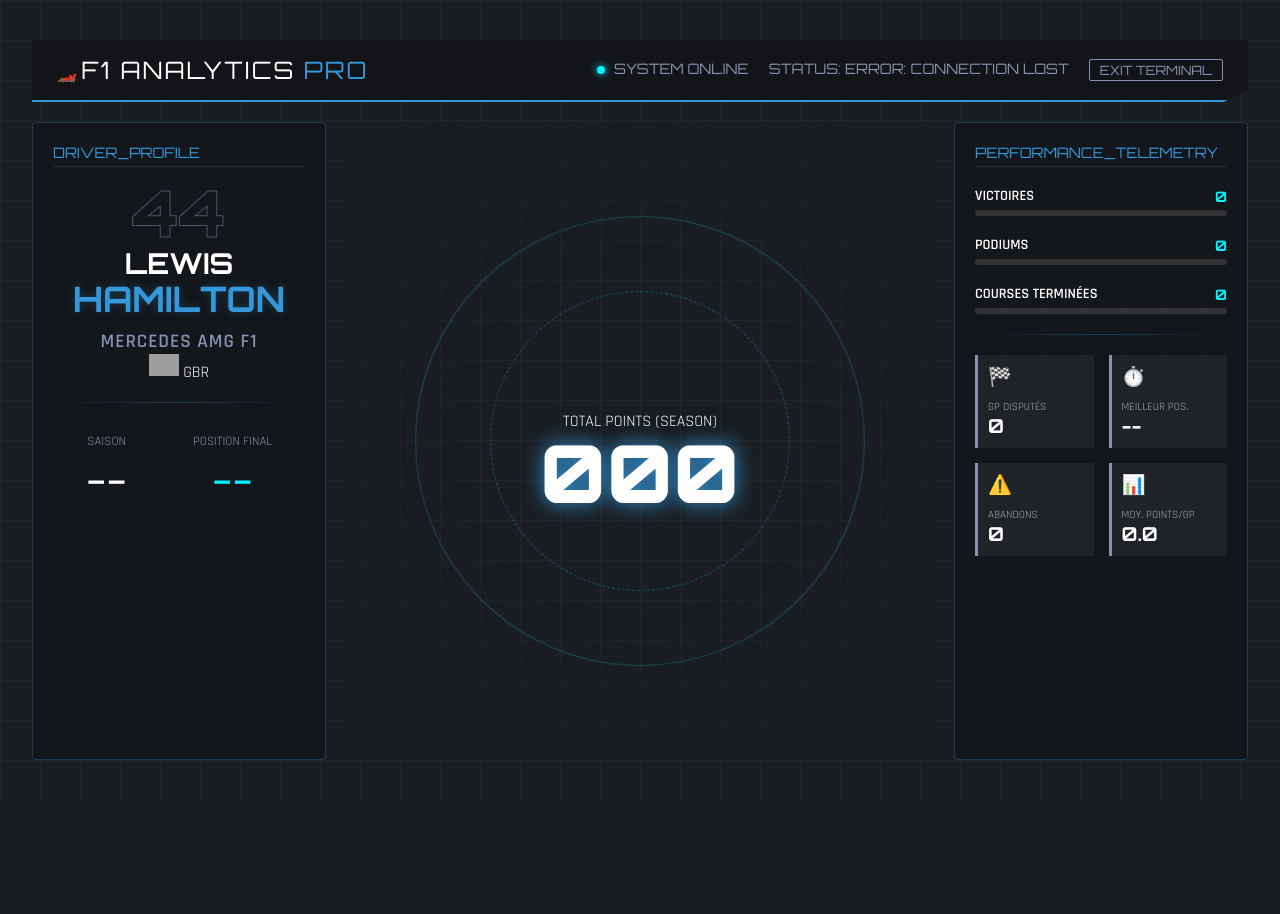
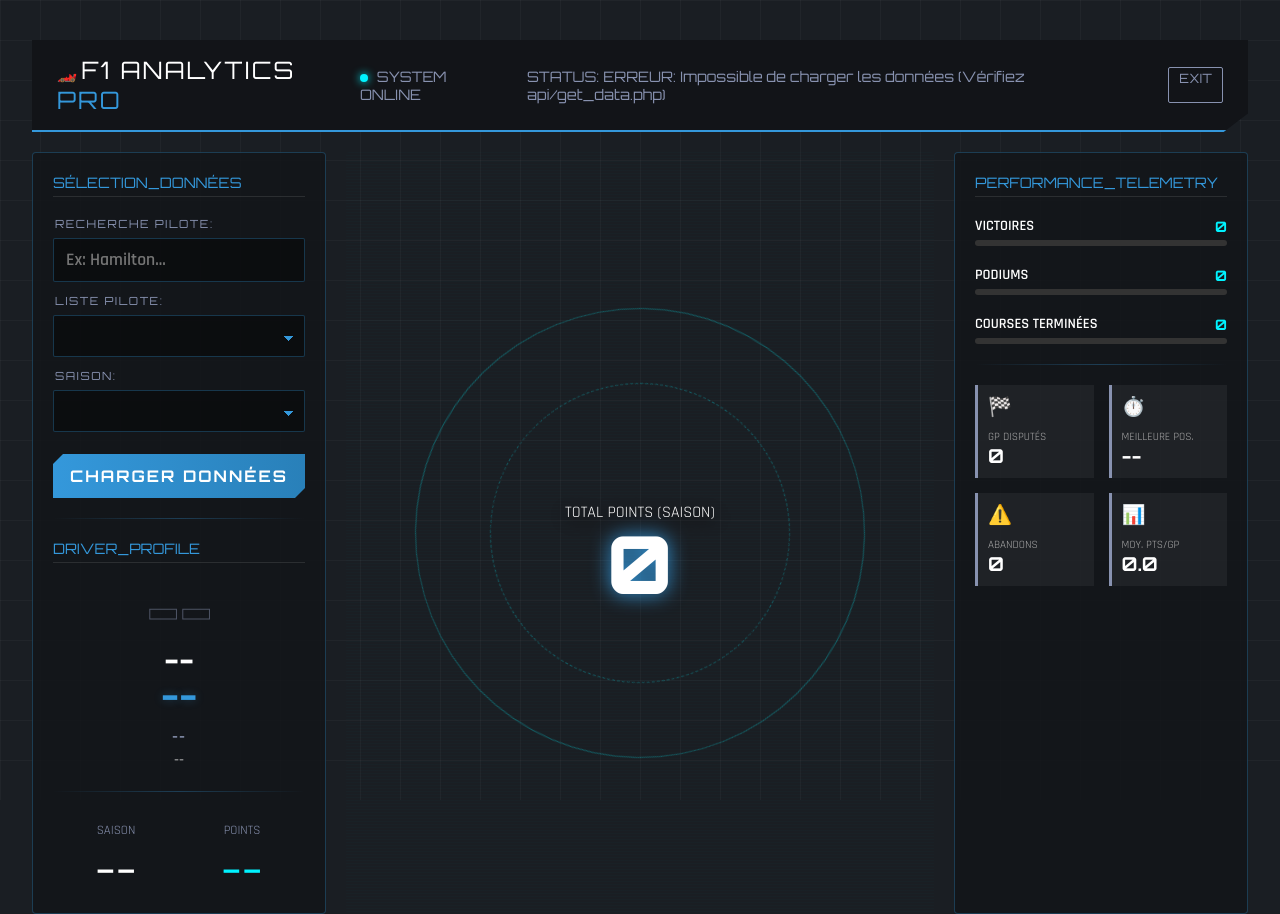
Before and after one commit to Blockburnb/F1ouz, a PHP site: page /dashboard_new.html in a window 1280 px wide. Before the commit the page ends 761 px from the top, so only its background shows below. Run offline with PHP 8.4, Linux system fonts and the light colour scheme; lists and menus that the app fills with data are empty; grey boxes are pictures that could not be loaded.

Commit message:
Pilote Dashboard lien etiquette + photo

```diff
--- a/dashboard_new.css
+++ b/dashboard_new.css
@@ -189,41 +189,55 @@ aside, section {
     background: transparent; /* On laisse voir le grid du body derrière si besoin */
 
     /* AJOUTEZ CETTE LIGNE : Définit une variable CSS par défaut */
-    --driver-bg-url: url('https://upload.wikimedia.org/wikipedia/commons/thumb/1/18/Lewis_Hamilton_2023_Austria.jpg/800px-Lewis_Hamilton_2023_Austria.jpg');
+    --driver-bg-url:none;
 }
 
 /* F1ouz/dashboard_new.css */
 
 /* F1ouz/dashboard_new.css - Modifs pour Option 2 */
 
+/* F1ouz/dashboard_new.css */
+
+/* F1ouz/dashboard_new.css */
+
 .center-panel::before {
-    /* ... garder content, position, etc ... */
+    /* ... propriétés de position identiques ... */
+    content: ""; position: absolute; top: 0; left: 0; width: 100%; height: 100%; z-index: 0;
     background-image: var(--driver-bg-url);
+    background-size: contain;
+    background-repeat: no-repeat;
+    background-position: bottom center;
 
-    /* CHANGEMENTS POUR PNG TRANSPARENT : */
-    background-size: contain; /* L'image entière doit être visible */
-    background-repeat: no-repeat;
-    background-position: bottom center; /* Le pilote est "posé" en bas */
+    /* --- TRAITEMENT VISUEL "ANALYTIQUE" --- */
+    filter:
+        grayscale(100%)       /* Noir et Blanc pur */
+        contrast(1.2)         /* Contraste renforcé pour la précision */
+        drop-shadow(0 5px 15px rgba(0,0,0,0.8)); /* Ombre portée forte pour détacher du fond */
 
-    /* On enlève le grayscale pour voir les couleurs de l'écurie */
-    filter: drop-shadow(0 0 15px rgba(0,0,0,0.8)); /* Ombre portée derrière le pilote */
-    opacity: 0.9; /* Presque opaque */
-    mix-blend-mode: normal; /* Pas de fusion, on veut voir le pilote */
+    opacity: 0.5; /* Très subtil, en arrière-plan */
+    mix-blend-mode: luminosity; /* Prend la luminosité du fond gris ardoise */
 
-    /* Masque léger juste en bas pour qu'il ne "flotte" pas */
-    -webkit-mask-image: linear-gradient(to bottom, black 80%, transparent 100%);
-    mask-image: linear-gradient(to bottom, black 80%, transparent 100%);
+    /* Masque radial (focus central) */
+    -webkit-mask-image: radial-gradient(circle at center bottom, black 40%, transparent 90%);
+    mask-image: radial-gradient(circle at center bottom, black 40%, transparent 90%);
 }
 
 /* Ajout d'une vignette pour assombrir les bords (optionnel) */
+/* Grille numérique par-dessus l'image */
 .center-panel::after {
-    content: '';
+    content: "";
     position: absolute;
-    top: 0; left: 0;
-    width: 100%; height: 100%;
-    background: radial-gradient(circle at center, transparent 40%, var(--bg-color) 100%);
-    z-index: 1;
+    top: 0; left: 0; width: 100%; height: 100%;
+    z-index: 1; /* Par dessus l'image (z-0) mais sous le texte (z-2) */
     pointer-events: none;
+
+    /* Lignes horizontales très fines (Scanlines) */
+    background: repeating-linear-gradient(
+        0deg,
+        transparent 0px,
+        transparent 2px,
+        rgba(0, 243, 255, 0.03) 3px /* Bleu cyan très très transparent */
+    );
 }
 
 /* Gestion des couches (Z-Index) pour que le texte soit au-dessus de l'image */
@@ -366,3 +380,93 @@ aside, section {
     .dashboard-wrapper { height: auto; }
     .car-visual-container { transform: scale(0.8); }
 }
+/* --- FORM CONTROLS (Input, Select, Button) --- */
+
+/* Conteneur principal */
+.selection-controls {
+    display: flex;
+    flex-direction: column;
+    gap: 12px; /* Espacement vertical régulier */
+    margin-bottom: 20px;
+}
+
+/* Style des étiquettes (Labels) */
+.selection-controls label {
+    font-family: var(--font-display); /* Police "Orbitron" */
+    font-size: 0.7rem;
+    text-transform: uppercase;
+    letter-spacing: 1.5px;
+    color: var(--text-secondary); /* Gris bleuté */
+    margin-bottom: -5px; /* Rapproche le label de son input */
+    margin-left: 2px;
+}
+
+/* Style commun Input Texte & Select */
+.form-control {
+    background-color: rgba(0, 0, 0, 0.4); /* Fond très sombre */
+    border: 1px solid rgba(52, 152, 219, 0.3); /* Bordure bleue subtile */
+    color: var(--text-primary);
+    font-family: var(--font-body); /* Police "Rajdhani" */
+    font-size: 1.1rem;
+    font-weight: 600;
+    padding: 10px 12px;
+    border-radius: 2px; /* Coins quasi carrés (style high-tech) */
+    outline: none;
+    transition: all 0.3s ease;
+
+    /* Pour les selects, on change la flèche par défaut si possible (optionnel) */
+    appearance: none;
+    background-image: linear-gradient(45deg, transparent 50%, var(--accent-blue) 50%),
+                      linear-gradient(135deg, var(--accent-blue) 50%, transparent 50%);
+    background-position: calc(100% - 15px) calc(1em + 2px),
+                         calc(100% - 10px) calc(1em + 2px);
+    background-size: 5px 5px, 5px 5px;
+    background-repeat: no-repeat;
+}
+/* Exception pour l'input texte (pas de flèche) */
+input.form-control {
+    background-image: none;
+}
+
+/* État Focus (quand on clique dedans) */
+.form-control:focus {
+    border-color: var(--accent-cyan); /* Bordure Cyan vibrant */
+    box-shadow: 0 0 10px rgba(0, 243, 255, 0.15); /* Légère lueur */
+    background-color: rgba(0, 243, 255, 0.05);
+}
+
+/* --- BOUTON D'ACTION --- */
+.btn-action {
+    margin-top: 10px;
+    background: linear-gradient(90deg, var(--accent-blue), #2980b9);
+    border: none;
+    padding: 12px;
+    color: white;
+    font-family: var(--font-display);
+    font-weight: 700;
+    font-size: 1rem;
+    letter-spacing: 2px;
+    text-transform: uppercase;
+    cursor: pointer;
+
+    /* Forme dynamique avec coin coupé (Style F1) */
+    clip-path: polygon(10px 0, 100% 0, 100% calc(100% - 10px), calc(100% - 10px) 100%, 0 100%, 0 10px);
+
+    transition: all 0.3s cubic-bezier(0.25, 1, 0.5, 1);
+    position: relative;
+    overflow: hidden;
+}
+
+/* Effet de survol sur le bouton */
+.btn-action:hover {
+    background: var(--accent-cyan);
+    color: var(--bg-dark); /* Texte devient sombre pour le contraste sur fond cyan */
+    box-shadow: 0 0 20px rgba(0, 243, 255, 0.4);
+    transform: translateY(-2px); /* Léger soulèvement */
+}
+
+/* Petit effet "clic" */
+.btn-action:active {
+    transform: translateY(1px);
+    box-shadow: 0 0 5px rgba(0, 243, 255, 0.4);
+}
--- a/dashboard_new.html
+++ b/dashboard_new.html
@@ -3,14 +3,13 @@
 <head>
     <meta charset="UTF-8">
     <meta name="viewport" content="width=device-width, initial-scale=1.0">
-    <title>F1 Telemetry // L.Hamilton</title>
+    <title>F1 Telemetry // Dashboard</title>
 
     <link rel="preconnect" href="https://fonts.googleapis.com">
     <link rel="preconnect" href="https://fonts.gstatic.com" crossorigin>
     <link href="https://fonts.googleapis.com/css2?family=Orbitron:wght@400;700;900&family=Rajdhani:wght@400;600;700&display=swap" rel="stylesheet">
 
     <link rel="stylesheet" href="dashboard_new.css">
-    <script src="https://d3js.org/d3.v7.min.js"></script>
 </head>
 <body>
 
@@ -25,21 +24,39 @@
             </div>
             <div class="status-bar">
                 <div class="status-item"><span class="dot active"></span> SYSTEM ONLINE</div>
-                <div class="status-item" id="last-update">DATA: LOADING...</div>
-                <a href="../index.html" class="btn-exit">EXIT TERMINAL</a>
+                <div class="status-item" id="last-update">WAITING FOR DATA...</div>
+                <a href="../index.html" class="btn-exit">EXIT</a>
             </div>
         </header>
 
         <main class="main-grid">
 
             <aside class="left-panel">
+
+                <div class="panel-header">SÉLECTION_DONNÉES</div>
+
+                <div class="selection-controls">
+                    <label for="driver-search">Recherche Pilote:</label>
+                    <input type="text" id="driver-search" class="form-control" placeholder="Ex: Hamilton..." autocomplete="off">
+
+                    <label for="driver-select">Liste Pilote:</label>
+                    <select id="driver-select" class="form-control"></select>
+
+                    <label for="season-select">Saison:</label>
+                    <select id="season-select" class="form-control"></select>
+
+                    <button id="load-stats-btn" class="btn-action">CHARGER DONNÉES</button>
+                </div>
+
+                <div class="panel-divider"></div>
+
                 <div class="panel-header">DRIVER_PROFILE</div>
 
                 <div class="driver-card">
-                    <div class="driver-number">44</div>
-                    <h1 class="driver-name">LEWIS<br><span class="surname">HAMILTON</span></h1>
-                    <div class="driver-team" id="driver-team">MERCEDES AMG F1</div>
-                    <div class="driver-nation"><img src="https://flagcdn.com/gb.svg" width="30" alt="UK"> GBR</div>
+                    <div class="driver-number" id="driver-number">--</div>
+                    <h1 class="driver-name" id="driver-name">--<br><span class="surname">--</span></h1>
+                    <div class="driver-team" id="driver-team">--</div>
+                    <div class="driver-nation" id="driver-nation">--</div>
                 </div>
 
                 <div class="panel-divider"></div>
@@ -50,8 +67,8 @@
                         <div class="kpi-value big" id="season-year">--</div>
                     </div>
                     <div class="kpi-box">
-                        <div class="kpi-label">POSITION FINAL</div>
-                        <div class="kpi-value big text-blue" id="season-rank">--</div>
+                        <div class="kpi-label">POINTS</div>
+                        <div class="kpi-value big text-blue" id="season-points-display">--</div>
                     </div>
                 </div>
             </aside>
@@ -63,8 +80,8 @@
                 </div>
 
                 <div class="main-stat-box z-2">
-                    <div class="stat-label">TOTAL POINTS (SEASON)</div>
-                    <div class="stat-value-huge" id="total-points">000</div>
+                    <div class="stat-label">TOTAL POINTS (SAISON)</div>
+                    <div class="stat-value-huge" id="total-points">0</div>
                 </div>
             </section>
 
@@ -111,7 +128,7 @@
                     </div>
                     <div class="tech-box">
                         <span class="icon">⏱️</span>
-                        <span class="label">MEILLEUR POS.</span>
+                        <span class="label">MEILLEURE POS.</span>
                         <span class="value" id="best-pos">--</span>
                     </div>
                     <div class="tech-box">
@@ -121,16 +138,14 @@
                     </div>
                     <div class="tech-box">
                         <span class="icon">📊</span>
-                        <span class="label">MOY. POINTS/GP</span>
+                        <span class="label">MOY. PTS/GP</span>
                         <span class="value" id="avg-points">0.0</span>
                     </div>
                 </div>
 
             </aside>
         </main>
-
     </div>
-
     <script src="dashboard_new.js"></script>
 </body>
 </html>
```
Also changed, not shown: dashboard_new.js (+271 -119 lines), index.html (+34 -21 lines), tp9_dashboard/app.js (+9 -1 lines).
